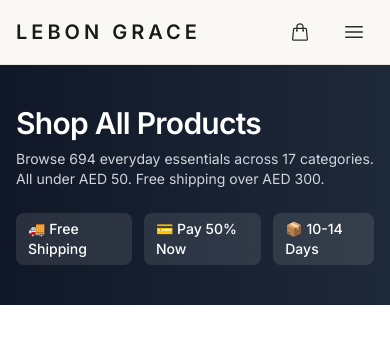
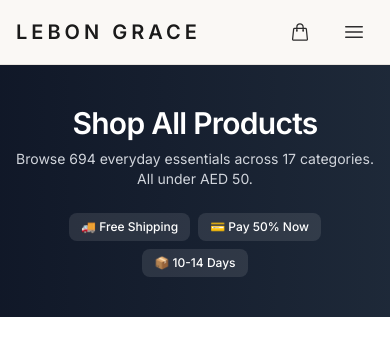
Before and after one commit to Smarts-Businesses-Solutions/lebon-grace, a Next.js app: page /shop in a window 390 px wide. Shown: the top 337 px of the page. Built offline with nearby package versions, Linux system fonts and the light colour scheme; grey boxes are pictures that could not be loaded.

Commit message:
fix: remove scrollbar from shop page
- Added overflow-hidden to hero and main sections
- Category pills wrap cleanly without horizontal scroll
- Hero badges use flex-wrap and whitespace-nowrap
- Trust badges responsive on mobile

```diff
--- a/src/app/shop/page.tsx
+++ b/src/app/shop/page.tsx
@@ -147,23 +147,23 @@
   return (
     <>
       {/* Hero Banner */}
-      <section className="bg-gradient-to-r from-gray-900 to-gray-800 text-white">
+      <section className="bg-gradient-to-r from-gray-900 to-gray-800 text-white overflow-hidden">
         <div className="max-w-7xl mx-auto px-4 sm:px-6 lg:px-8 py-10 lg:py-14">
           <div className="flex flex-col lg:flex-row items-center justify-between gap-6">
-            <div>
+            <div className="text-center lg:text-left">
               <h1 className="text-3xl lg:text-4xl font-bold tracking-tight">Shop All Products</h1>
               <p className="mt-2 text-gray-300 text-sm lg:text-base max-w-lg">
-                Browse {products.length} everyday essentials across {categories.length} categories. All under AED 50. Free shipping over AED 300.
+                Browse {products.length} everyday essentials across {categories.length} categories. All under AED 50.
               </p>
             </div>
-            <div className="flex items-center gap-3">
-              <span className="px-3 py-1.5 bg-white/10 rounded-lg text-sm font-medium">
+            <div className="flex flex-wrap items-center justify-center gap-2 lg:gap-3">
+              <span className="px-3 py-1.5 bg-white/10 rounded-lg text-xs sm:text-sm font-medium whitespace-nowrap">
                 🚚 Free Shipping
               </span>
-              <span className="px-3 py-1.5 bg-white/10 rounded-lg text-sm font-medium">
+              <span className="px-3 py-1.5 bg-white/10 rounded-lg text-xs sm:text-sm font-medium whitespace-nowrap">
                 💳 Pay 50% Now
               </span>
-              <span className="px-3 py-1.5 bg-white/10 rounded-lg text-sm font-medium">
+              <span className="px-3 py-1.5 bg-white/10 rounded-lg text-xs sm:text-sm font-medium whitespace-nowrap">
                 📦 10-14 Days
               </span>
             </div>
@@ -175,7 +175,7 @@
       <CategoryShowcase />
 
       {/* Main Shop Section */}
-      <section className="max-w-7xl mx-auto px-4 sm:px-6 lg:px-8 py-8">
+      <section className="max-w-7xl mx-auto px-4 sm:px-6 lg:px-8 py-8 overflow-x-hidden">
         {/* Toolbar */}
         <div className="flex flex-col sm:flex-row sm:items-center sm:justify-between gap-4 mb-6 pb-4 border-b border-gray-100">
           {/* Category Pills */}
```
Also changed, not shown: screenshots/v2-02-shop.png.
